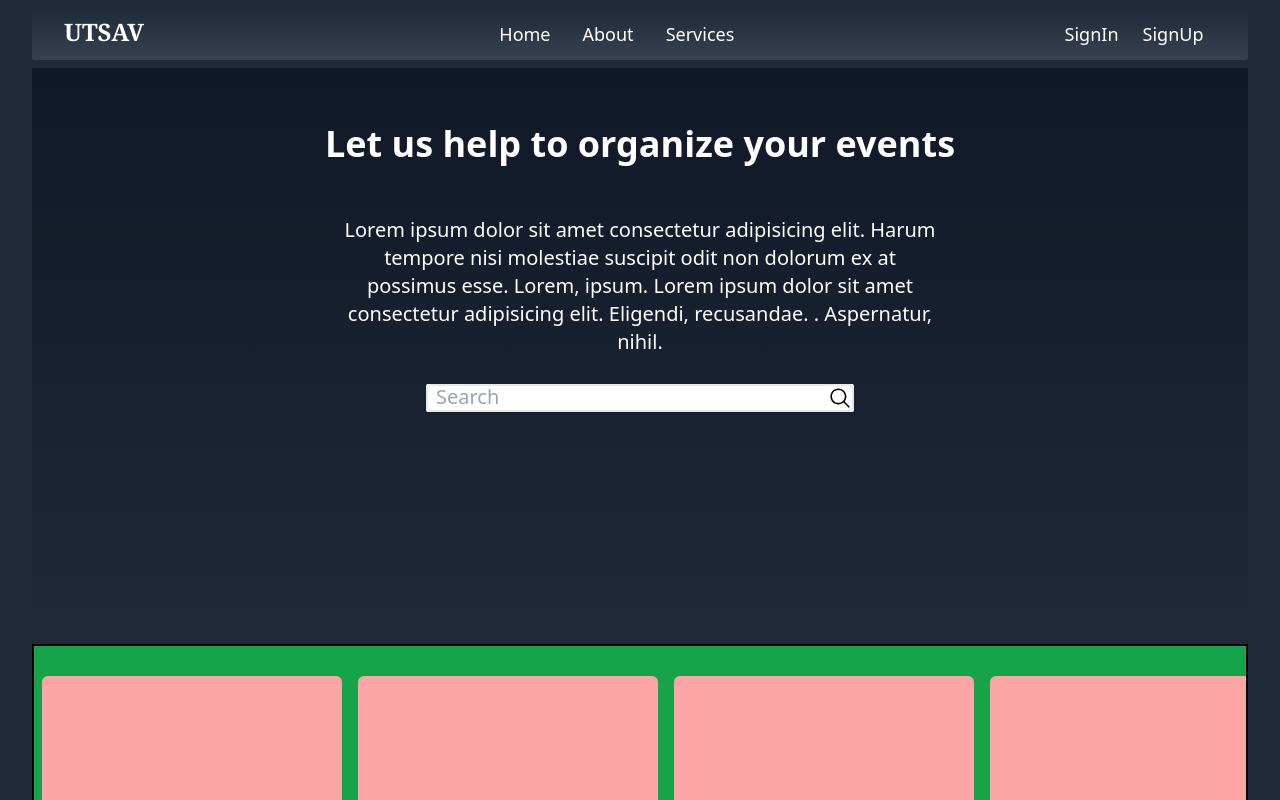
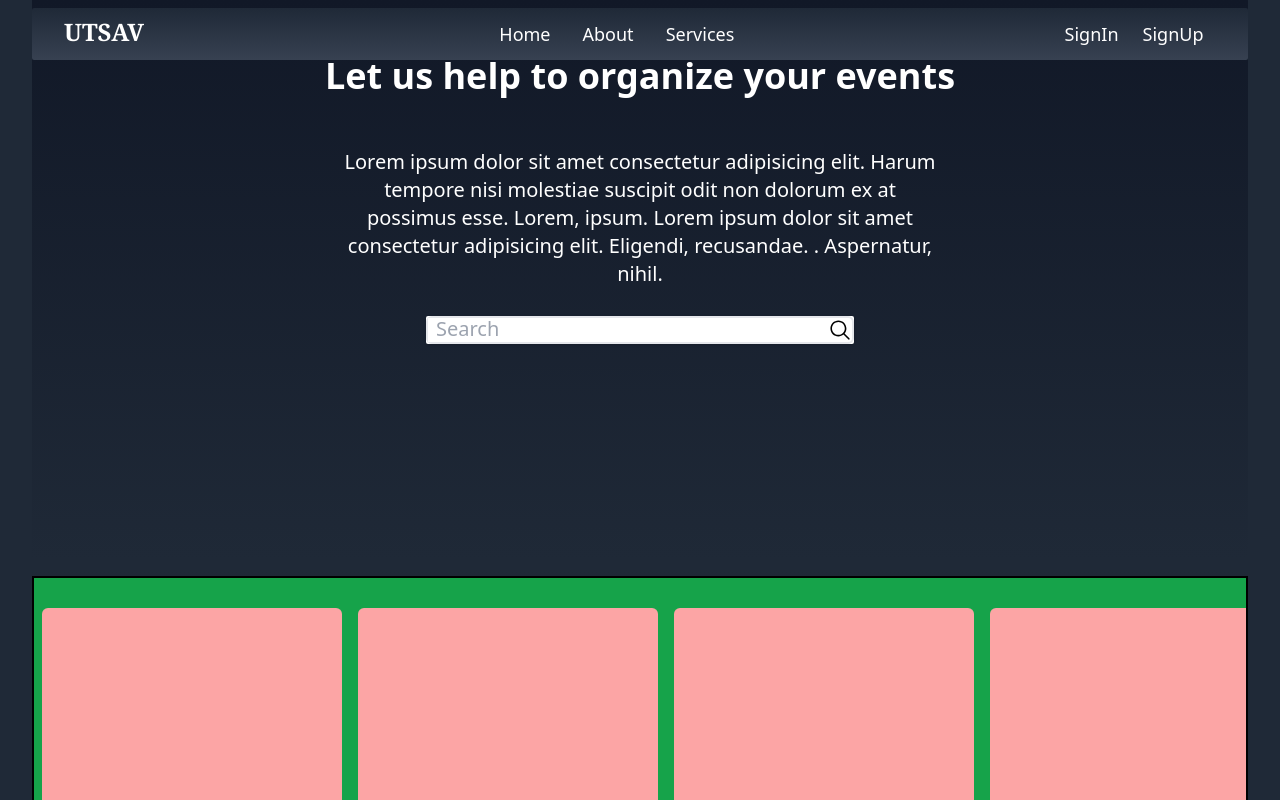
Before and after one commit to YogenderSha/UTSAV, a React (Create React App) app: page / in a window 1280 px wide. Shown: the top 800 px of the page. Built offline with nearby package versions, Linux system fonts and the light colour scheme.

Commit message:
sticky to fixed

```diff
--- a/src/Components/Navbar.js
+++ b/src/Components/Navbar.js
@@ -6,7 +6,7 @@ export default function Navbar() {
 
 return (
     <>
-        <header className="w-full flex sticky  top-0">
+        <header className="w-full flex fixed top-0">
             <nav className="flex flex-col md:flex-row justify-center align-middle w-full h-full">
                 <div className="flex flex-row align-middle justify-center w-[95%] mx-auto my-2 rounded-sm bg-gradient-to-b from-gray-800 to-gray-700 ">
                     <div className="mx-2 my-2 w-full md:w-1/2 lg:w-3/4 "><span className=""><a className="text-white font-serif font-bold text-2xl lg:mx-6 " href="/home">UTSAV</a></span></div>
```
